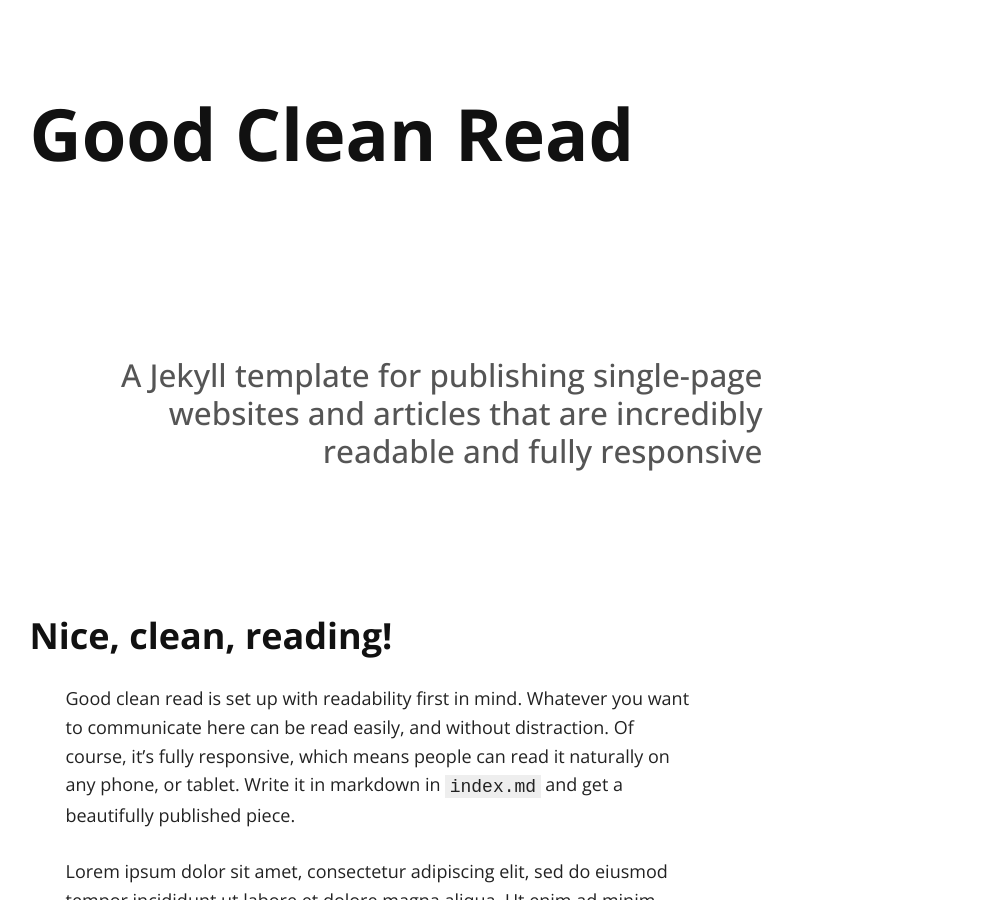
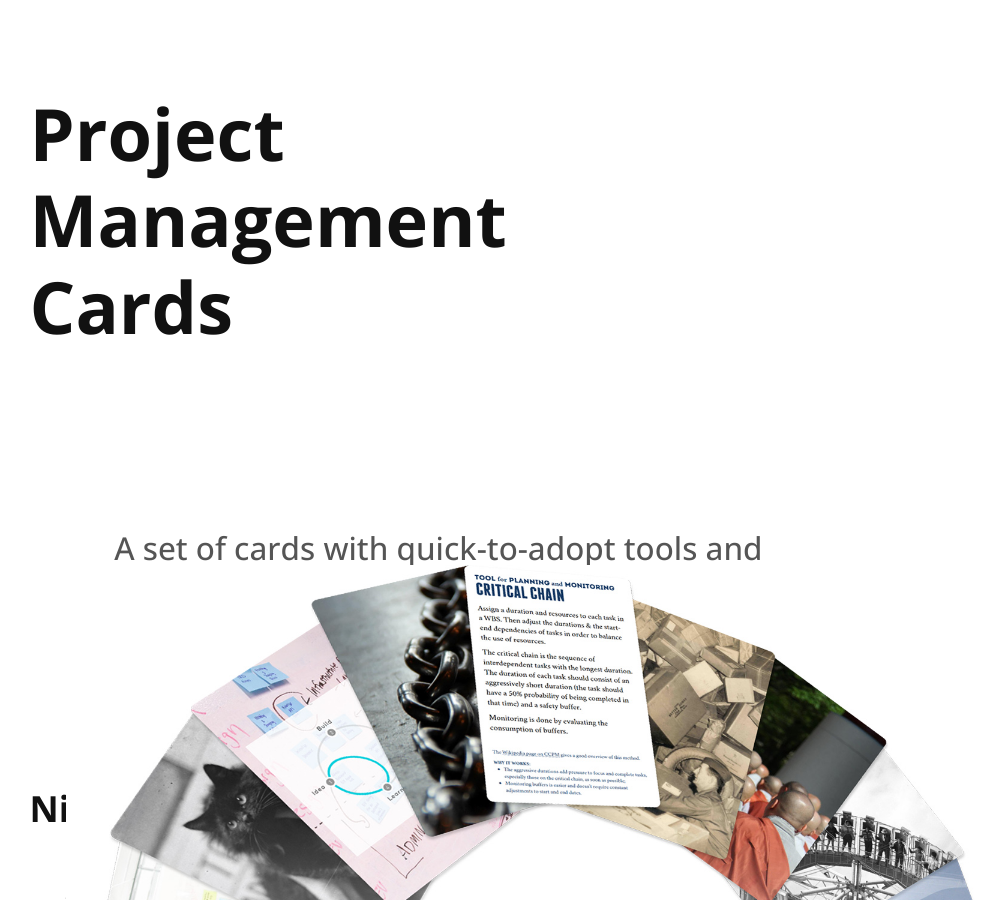
Before and after one commit to pmcards/pmcards.github.io, a Jekyll site: the page built from index.md, in a window 1280 px wide and 900 px high. Shown: the whole window, without its empty margins (262-1265 px from the left). Built offline with Jekyll 4.4.1, drawn with Linux system fonts in a browser that asks for light colours; nearby versions of some CDN libraries; our own code applies the rules of GitHub Pages for plain Markdown files.

Commit message:
Header Image

```diff
--- a/_config.yml
+++ b/_config.yml
@@ -1,9 +1,9 @@
 # Site settings
-title: Good Clean Read
-tag_text: Good Clean Read
-description: A responsive template for publishing single-page websites, articles that are easy on the eyes
-url: "http://127.0.0.1:4000"
-baseurl: ""
+title: Project Management for Modern Teams | PM Cards
+tag_text: Project Management Cards
+description: A set of cards with quick-to-adopt tools and practices from the different schools of project management. For teams that want to co-create their way of working.
+url: "https://pmcards.github.io"
+baseurl: "https://pmcards.github.io"
 
 font-awesome-include: true # make this false if you don't need font-awesome
 
@@ -11,3 +11,6 @@
 markdown: kramdown
 
 exclude: ["README.md"]
+
+gems:
+  - jekyll-sitemap
--- a/index.md
+++ b/index.md
@@ -2,7 +2,9 @@
 layout: default
 ---
 
-## A Jekyll template for publishing single-page websites and articles that are incredibly readable and fully responsive
+<img src="images/pmcardsheader.jpg" style="position:absolute;">
+
+## A set of cards with quick-to-adopt tools and practices from the different schools of project management
 
 ### Nice, clean, reading!
 
```
Also changed, not shown: 404.html (deleted, +0 -7 lines), README.md (deleted), images/hello.svg (deleted), images/pmcardsheader.jpg (added), 1 other file.
